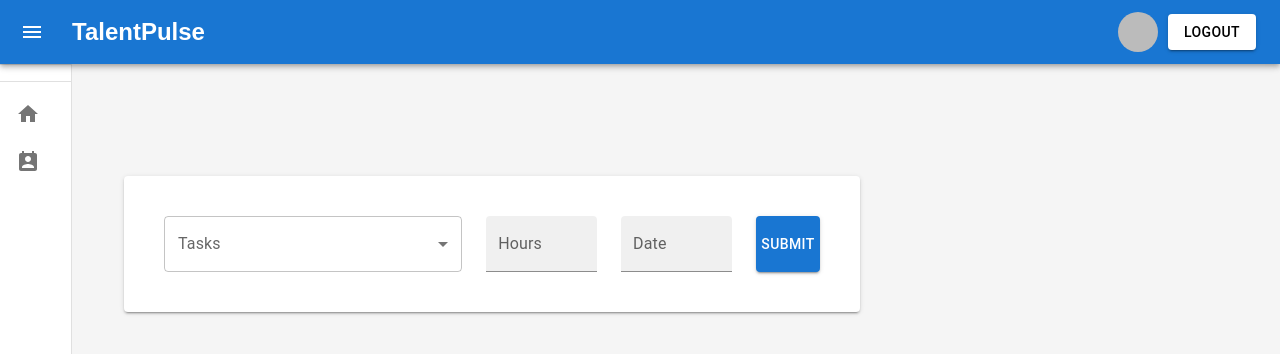
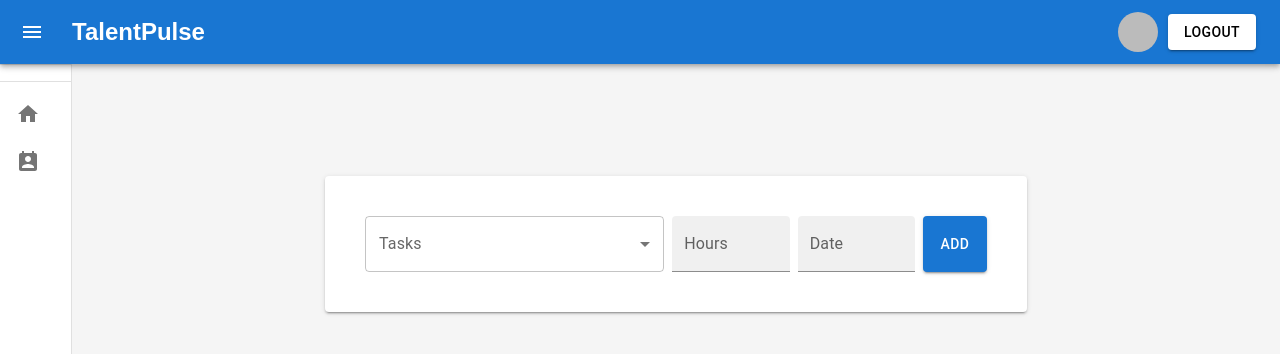
Before and after one commit to Nazmul1582/employee-management-client, a React (Vite) app: page /dashboard/work-sheet in a window 1280 px wide. Shown: the top 354 px of the page. Built offline with nearby package versions, Linux system fonts and the light colour scheme; no server answers; sample sign-in values are in the browser's storage; what react-swipeable-views-utils would draw is missing.

Commit message:
made response work-sheet table

```diff
--- a/src/pages/Dashboard/WorkSheet/WorkSheet.jsx
+++ b/src/pages/Dashboard/WorkSheet/WorkSheet.jsx
@@ -1,6 +1,6 @@
 import {
+  Box,
   Button,
-  Container,
   FormControl,
   Grid,
   InputLabel,
@@ -12,16 +12,19 @@ import {
 
 const WorkSheet = () => {
   return (
-    <Container maxWidth="xl" sx={{ py: "80px" }}>
-      <Grid container>
-        <Grid item xs={12} md={6} lg={8}>
+    <Box sx={{ py: "80px" }}>
+      <Grid container justifyContent="center">
           <Paper
             component="form"
             elevation={2}
             sx={{
-              padding: 5,
+              // minWidth: "450px",
+              padding: {
+                xs: 1,
+                md: 5
+              },
               display: "flex",
-              gap: 3,
+              gap: 1,
               mx: "auto",
             }}
           >
@@ -31,19 +34,19 @@ const WorkSheet = () => {
                 labelId="demo-simple-select-label"
                 id="demo-simple-select"
                 label="Tasks"
+                value=""
               >
                 <MenuItem value={10}>A</MenuItem>
                 <MenuItem value={20}>B</MenuItem>
                 <MenuItem value={30}>C</MenuItem>
               </Select>
             </FormControl>
-            <TextField id="outlined-basic" label="Hours" variant="filled" />
-            <TextField id="outlined-basic" label="Date" variant="filled" />
-            <Button variant="contained">Submit</Button>
+            <TextField  InputLabelProps={{sx: {fontSize: {xs: 10, md: 16}}}} id="outlined-basic" label="Hours" variant="filled" />
+            <TextField  InputLabelProps={{sx: {fontSize: {xs: 10, md: 16}}}} id="outlined-basic" label="Date" variant="filled" />
+            <Button variant="contained">Add</Button>
           </Paper>
         </Grid>
-      </Grid>
-    </Container>
+    </Box>
   );
 };
 
```
